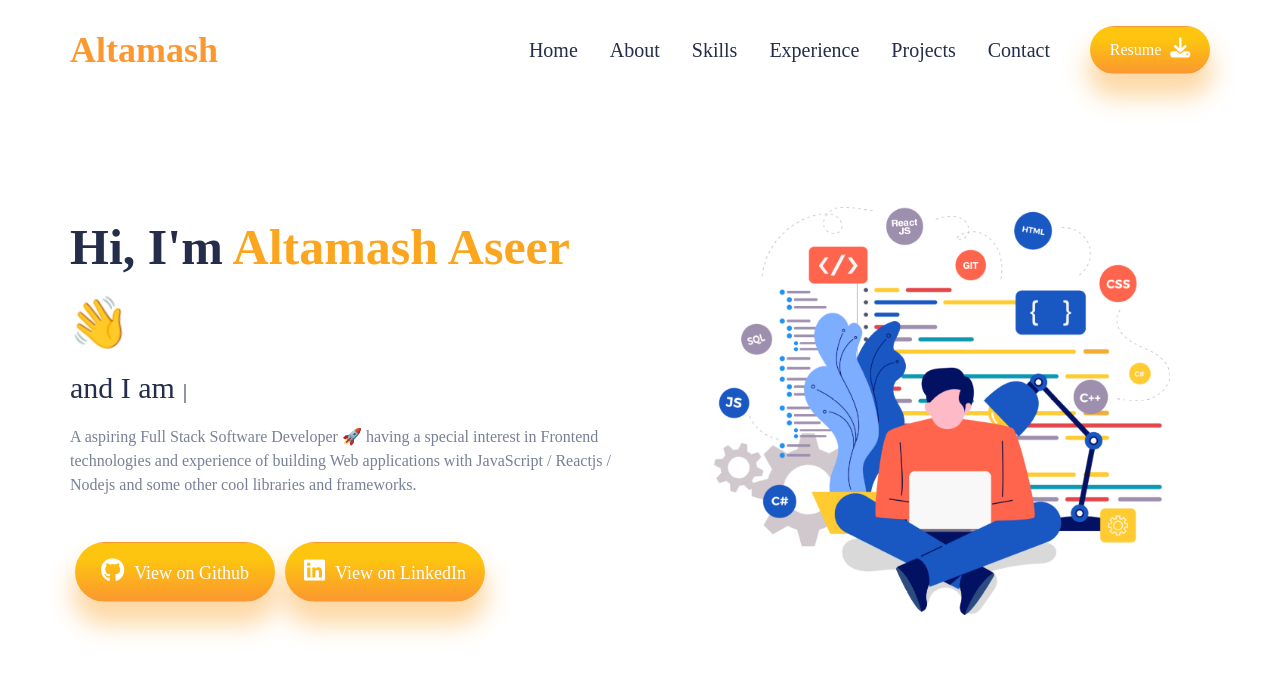
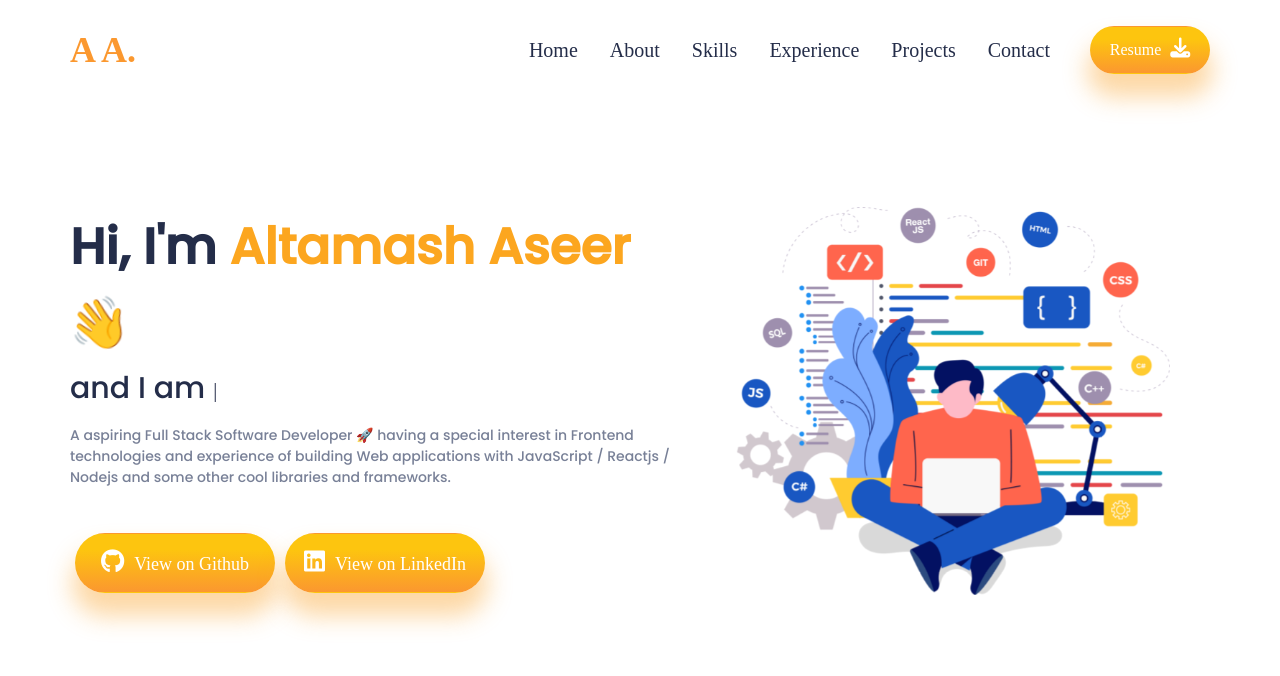
Before and after one commit to altamashaseer/Portfolio-React, a React (Create React App) app: page / in a window 1280 px wide. Shown: the top 676 px of the page. Built offline with nearby package versions, Linux system fonts and the light colour scheme; a web font is replaced by a local one.

Commit message:
Refactor

```diff
--- a/src/App.css
+++ b/src/App.css
@@ -1,3 +1,6 @@
+
+@import url('https://fonts.googleapis.com/css2?family=Open+Sans&family=Poppins:wght@500&family=Ubuntu&display=swap');
+
 :root {
   --yellow: #F5C32C;
   --orange: #FCA61F;
--- a/src/components/Intro/Intro.css
+++ b/src/components/Intro/Intro.css
@@ -52,7 +52,7 @@ justify-content: space-between;
 .i-left {
   display: flex;
   flex-direction: column;
-  width: 50%;
+  width: 55%;
   gap: 2rem;
 }
 
@@ -64,8 +64,9 @@ justify-content: space-between;
 
 .name span {
   color: var(--black);
-  font-weight: bold;
+  font-weight: 600;
   font-size: 2.5rem;
+  font-family: 'Poppins', sans-serif;
 }
 
 #name {
@@ -78,16 +79,19 @@ justify-content: space-between;
 .typeeffect h4{
   margin: 0 7px 0 0;
   font-size: 1.5rem;
+  font-family: 'Poppins', sans-serif;
 }
-.Typewriter__wrapper{font-size: 1.5rem;}
+.Typewriter__wrapper{font-size: 1.5rem;
+  font-family: 'Poppins', sans-serif; }
 
 
 
 .i-para {
   /* font-weight: 400; */
-  font-size: 16px;
+  font-size: 14px;
   color: var(--gray);
   margin-top: 10px;
+  font-family: 'Poppins', sans-serif;
 }
 
 .i-button {
@@ -110,7 +114,7 @@ justify-content: space-between;
 
 /* RIGHT SIDE  */
 .i-right{
-  width: 40%;
+  width: 38%;
   display: flex;
   margin-right: 2rem;
 }
--- a/src/components/Navbar/Navbar.js
+++ b/src/components/Navbar/Navbar.js
@@ -6,7 +6,7 @@ function Navbar() {
   return (
     <div className='n-wrapper' id='Navbar'>
       <div className="n-left">
-        <span class="n-name">Altamash</span>
+        <span class="n-name">A A.</span>
       </div>
       <div className="n-right">
         <div className="n-list">
--- a/src/index.css
+++ b/src/index.css
@@ -1,8 +1,9 @@
 body {
   margin: 0;
-  font-family: -apple-system, BlinkMacSystemFont, 'Segoe UI', 'Roboto', 'Oxygen',
+  /* font-family: -apple-system, BlinkMacSystemFont, 'Segoe UI', 'Roboto', 'Oxygen',
     'Ubuntu', 'Cantarell', 'Fira Sans', 'Droid Sans', 'Helvetica Neue',
-    sans-serif;
+    sans-serif; */
+    font-family: 'Poppins', sans-serif;
   -webkit-font-smoothing: antialiased;
   -moz-osx-font-smoothing: grayscale;
 }
```
